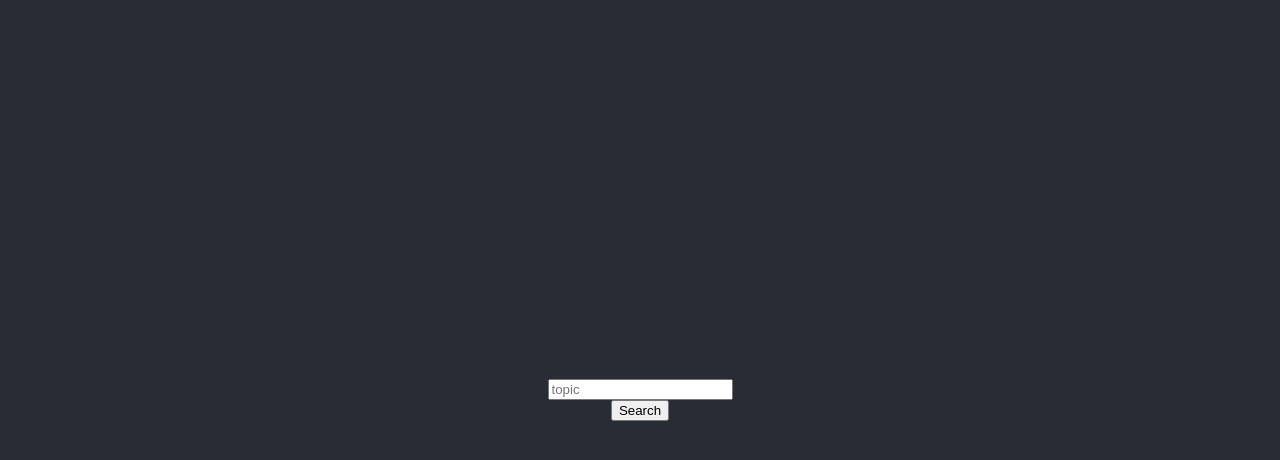
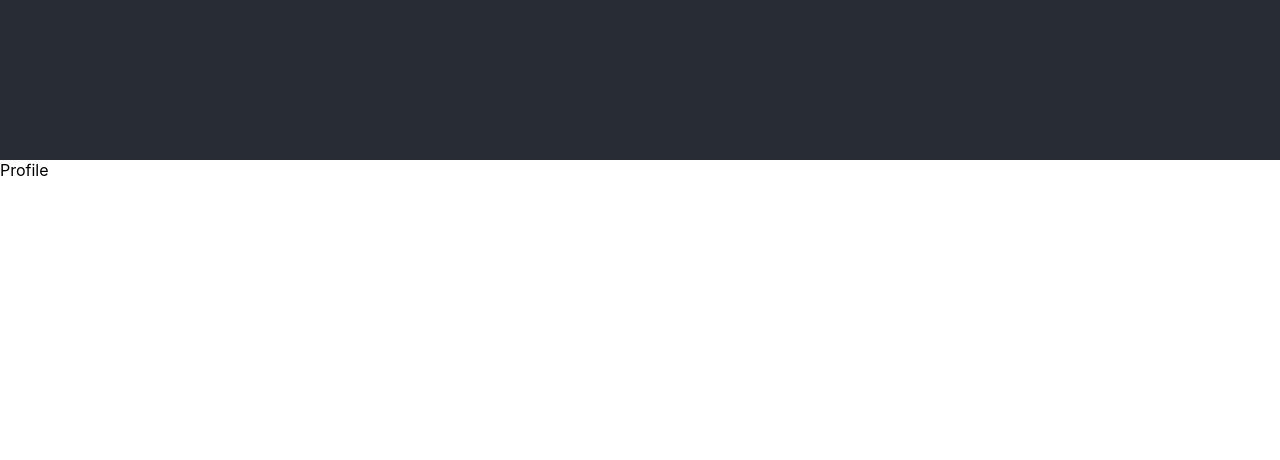
Before and after one commit to myrtokonst/coolest-news-app-ever, a React (Create React App) app in the folder uxui/: page /profile in a window 1280 px wide. Shown: the top 460 px of the page. Built offline with nearby package versions, Linux system fonts and the light colour scheme; the HTML template or start-up script is replaced by a standard one.

Commit message:
routin toutin

```diff
--- a/uxui/package.json
+++ b/uxui/package.json
@@ -5,6 +5,7 @@
   "dependencies": {
     "react": "^16.8.6",
     "react-dom": "^16.8.6",
+    "react-router-dom": "^5.0.0",
     "react-scripts": "3.0.1",
     "react-semantic-ui": "^0.2.0",
     "semantic-ui-react": "^0.87.1"
--- a/uxui/src/App.css
+++ b/uxui/src/App.css
@@ -2,7 +2,7 @@
 
 .App-header {
   background-color: #282c34;
-  min-height: 100vh;
+  min-height: 20vh;
   display: flex;
   flex-direction: column;
   align-items: center;
--- a/uxui/src/App.js
+++ b/uxui/src/App.js
@@ -1,8 +1,13 @@
 import React, { PureComponent } from 'react';
+import { BrowserRouter as Router, Route } from 'react-router-dom'
+
 import './App.css';
+
 import News from './components/News'
 import Nav from './components/Nav'
-
+import Login from './components/Login'
+import Profile from './components/Profile'
+import Search from './components/Search'
 
 class App extends PureComponent {
   state = {
@@ -10,31 +15,25 @@ class App extends PureComponent {
   }
 
   getNews = async (search) => {
-    console.log(`http://localhost:3000/good_news/${search}`)
     const resp = await fetch(`http://localhost:3000/good_news/${search}`);
     const news = await resp.json();
     return this.setState({ news });
   }
 
-
   render() {
-    const { news } = this.state
-    const { getNews } = this
     return (
+      <Router>
         <div className="App">
           <header className="App-header">
-          <Nav getNews={getNews} />
+            <Nav getNews={this.getNews} />
           </header>
-
-        <section className="ui centered grid container">
-
-          <News news={news} />
-
-        </section>
-
+          <Route exact path='/' component={Login} />
+          <Route path='/search' component={Search} />
+          <Route path='/profile' component={Profile} />
           <footer>
           </footer>
         </div>
+      </Router>
     );
   }
 }
--- /dev/null
+++ b/uxui/src/components/Login.js
@@ -0,0 +1,14 @@
+import React, { PureComponent } from 'react';
+
+class Login extends PureComponent {
+   state = {}
+   render() {
+      return (
+         <div>
+            Login
+         </div>
+      )
+   }
+}
+
+export default Login
--- a/uxui/src/components/Nav.js
+++ b/uxui/src/components/Nav.js
@@ -7,34 +7,9 @@ class Nav extends PureComponent {
       search: '',
    }
 
-   handleSearch = () => {
-      this.props.getNews(this.state.search)
-   }
-
-   handleSearchChange = search => {
-      this.setState({ isLoading: true, search })
-      setTimeout(() => {
-         if (search.length < 1) return this.setState({ search: '' })
-         this.setState({
-            isLoading: false,
-            search
-         })
-      }, 200)
-   }
-
    render() {
-      const { search } = this.state
-      const { handleSearch, handleSearchChange } = this
       return (
-         <React.Fragment>
-            <input
-               value={search}
-               placeholder='topic'
-               onChange={(e) => handleSearchChange(e.target.value)}
-            // onKeyDown={(e) => e.which === 13 && handleSearch}
-            />
-            <button onClick={handleSearch}>Search</button>
-         </React.Fragment>
+         <div></div>
       )
    }
 
--- /dev/null
+++ b/uxui/src/components/Profile.js
@@ -0,0 +1,14 @@
+import React, { PureComponent } from 'react';
+
+class Profile extends PureComponent {
+   state = {}
+   render() {
+      return (
+         <div>
+            Profile
+         </div>
+      )
+   }
+}
+
+export default Profile
--- /dev/null
+++ b/uxui/src/components/Search.js
@@ -0,0 +1,14 @@
+import React, { PureComponent } from 'react';
+
+class Search extends PureComponent {
+   state = {}
+   render() {
+      return (
+         <div>
+            Search
+         </div>
+      )
+   }
+}
+
+export default Search
```
Also changed, not shown: 1 other file (tests, documents, lock files or other folders). Lines whose indentation alone changed are shown as unchanged.
